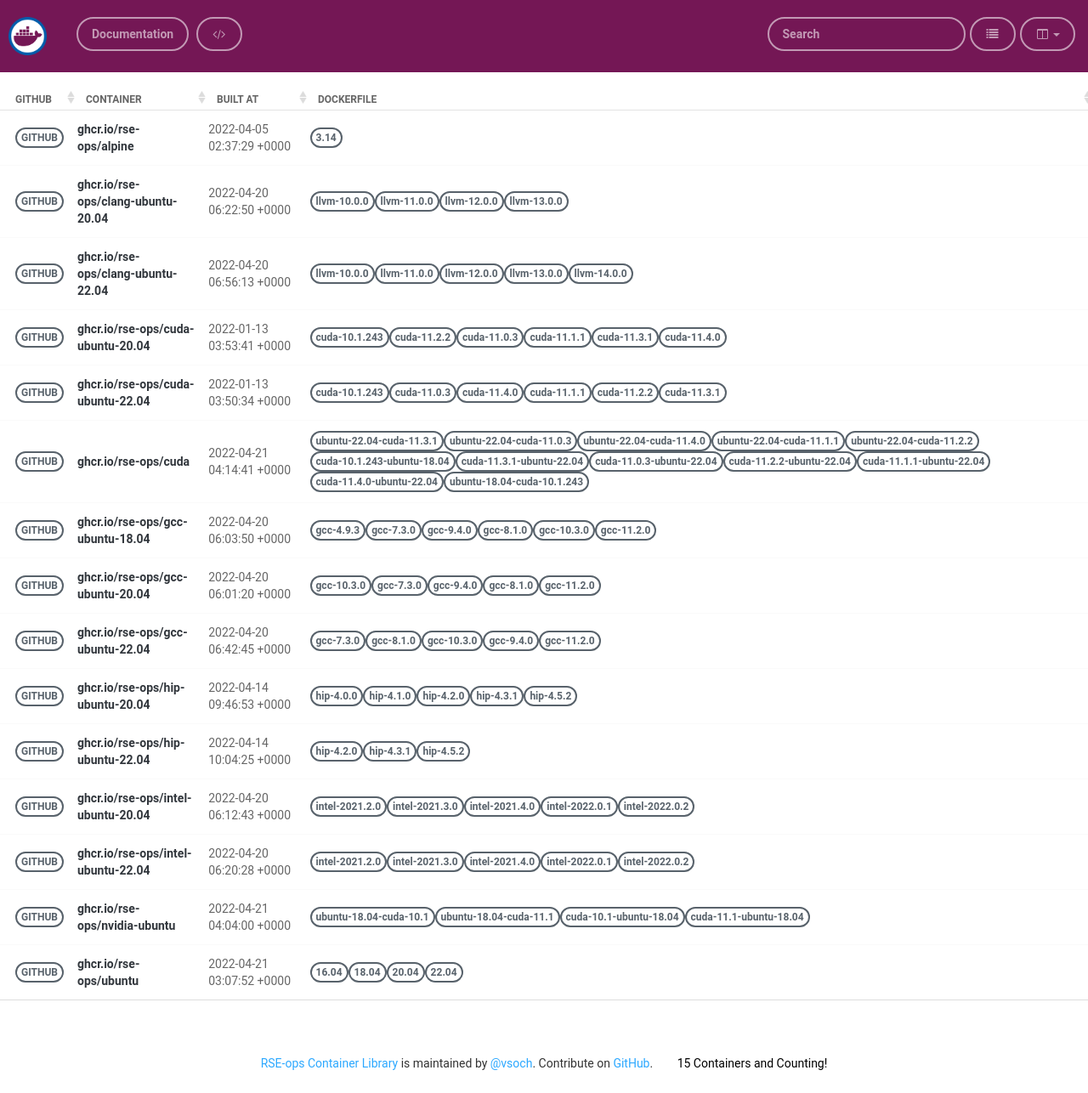
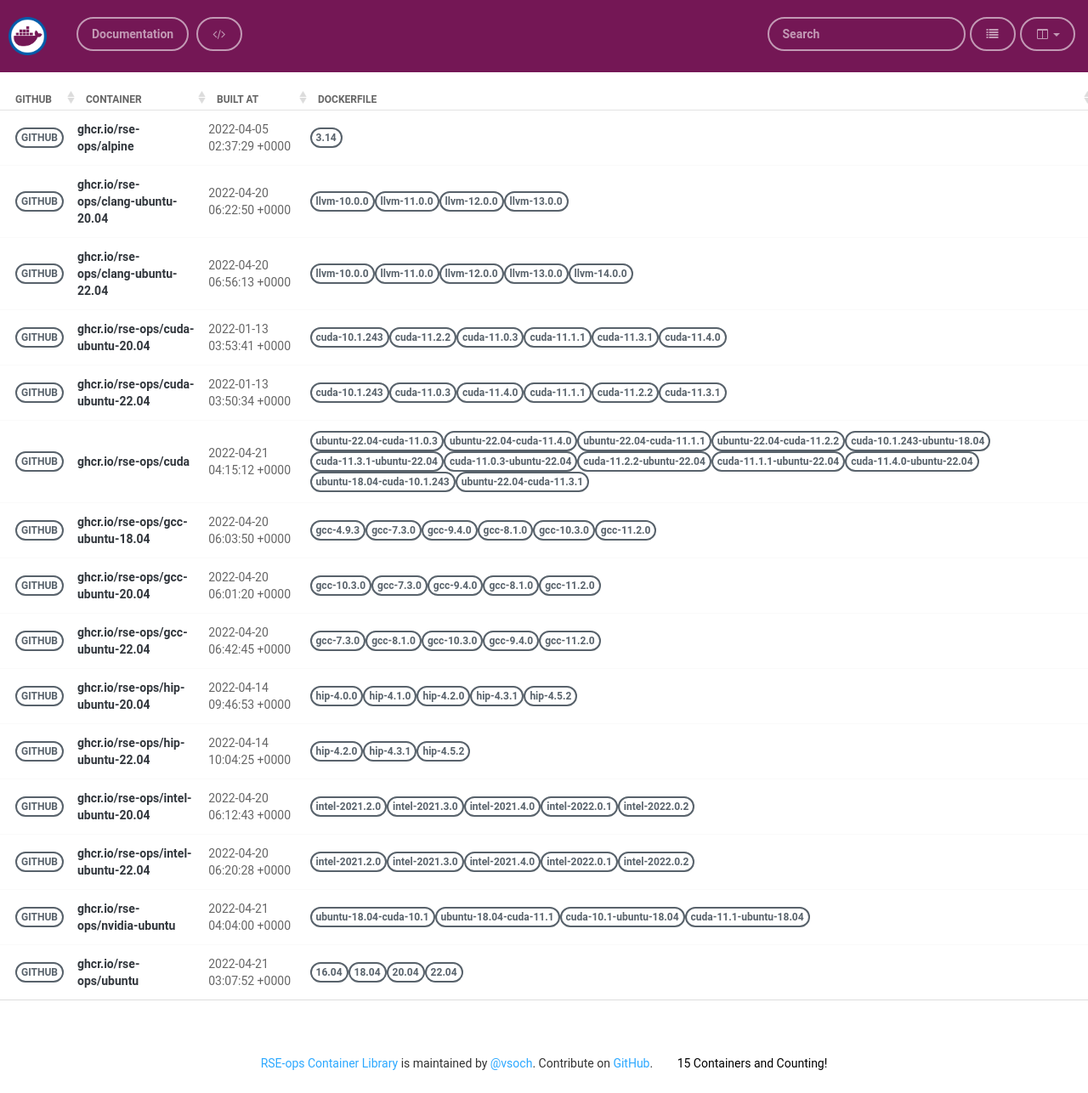
Before and after one commit to rse-ops/docker-images, a Jekyll site: the page built from pages/index.md, in a window 1280 px wide. Shown: the whole page at 85% size. Built offline with Jekyll 4.4.1, drawn with Linux system fonts in a browser that asks for light colours; nearby versions of some CDN libraries; part of the change alters nothing that is shown.

Commit message:
Automated push to update library 2022-04-21

```diff
--- a/_library/ghcr.io-rse-ops-cuda.md
+++ b/_library/ghcr.io-rse-ops-cuda.md
@@ -1,14 +1,11 @@
 ---
 layout: container
 name: ghcr.io/rse-ops/cuda
-updated_at: 2022-04-21 04:14:41.924271
+updated_at: 2022-04-21 04:15:12.997858
 
 
 container_url: https://github.com/orgs/rse-ops/packages/container/package/cuda
 versions:
- - tag: ubuntu-22.04-cuda-11.3.1
-   dockerfile: https://github.com/rse-ops/docker-images/blob/main/ubuntu/cuda/Dockerfile
-   manifest: https://crane.ggcr.dev/manifest/ghcr.io/rse-ops/cuda:ubuntu-22.04-cuda-11.3.1
  - tag: ubuntu-22.04-cuda-11.0.3
    dockerfile: https://github.com/rse-ops/docker-images/blob/main/ubuntu/cuda/Dockerfile
    manifest: https://crane.ggcr.dev/manifest/ghcr.io/rse-ops/cuda:ubuntu-22.04-cuda-11.0.3
@@ -42,5 +39,8 @@ versions:
  - tag: ubuntu-18.04-cuda-10.1.243
    dockerfile: https://github.com/rse-ops/docker-images/blob/main/ubuntu/cuda/Dockerfile
    manifest: https://crane.ggcr.dev/manifest/ghcr.io/rse-ops/cuda:ubuntu-18.04-cuda-10.1.243
+ - tag: ubuntu-22.04-cuda-11.3.1
+   dockerfile: https://github.com/rse-ops/docker-images/blob/main/ubuntu/cuda/Dockerfile
+   manifest: https://crane.ggcr.dev/manifest/ghcr.io/rse-ops/cuda:ubuntu-22.04-cuda-11.3.1
 
 ---
```
